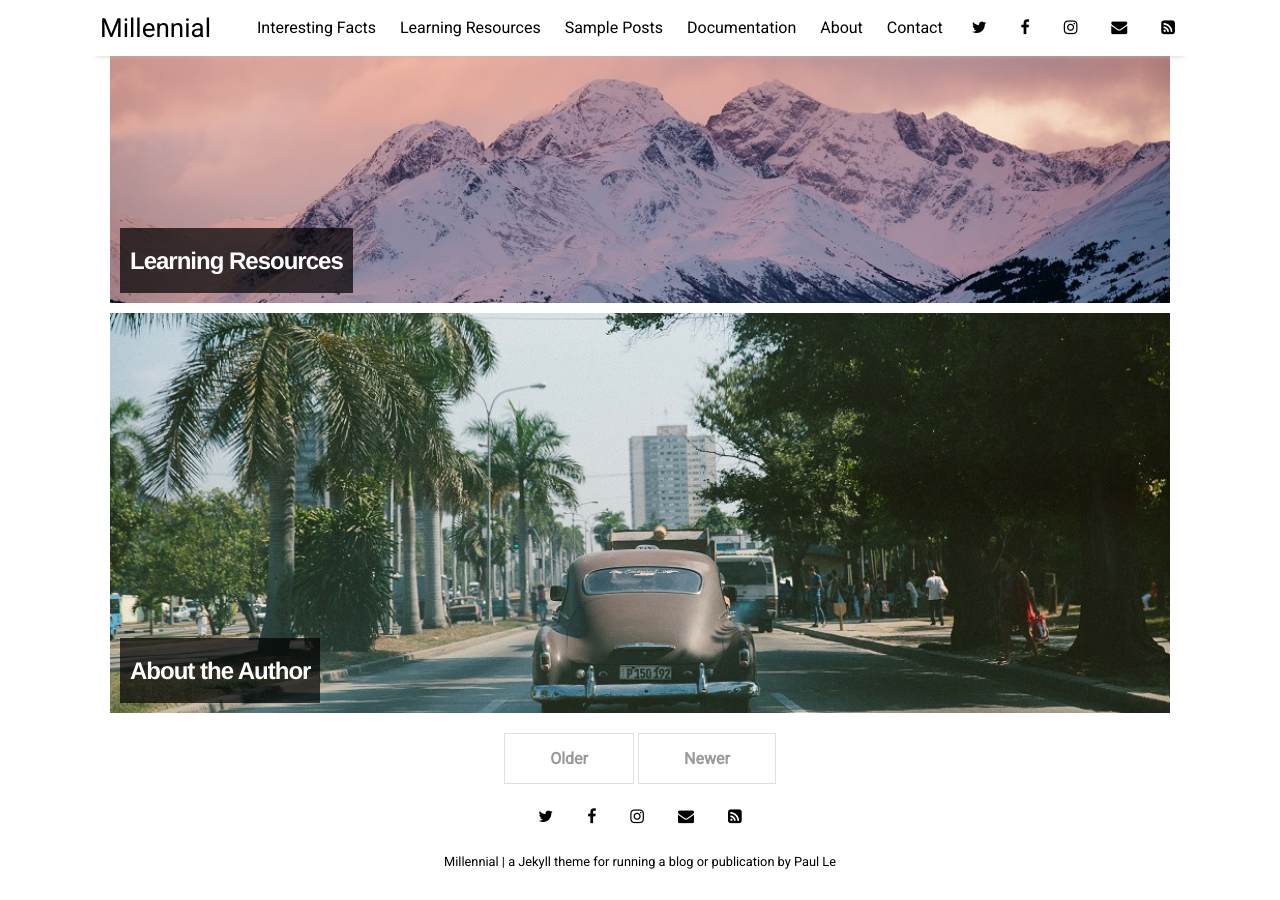
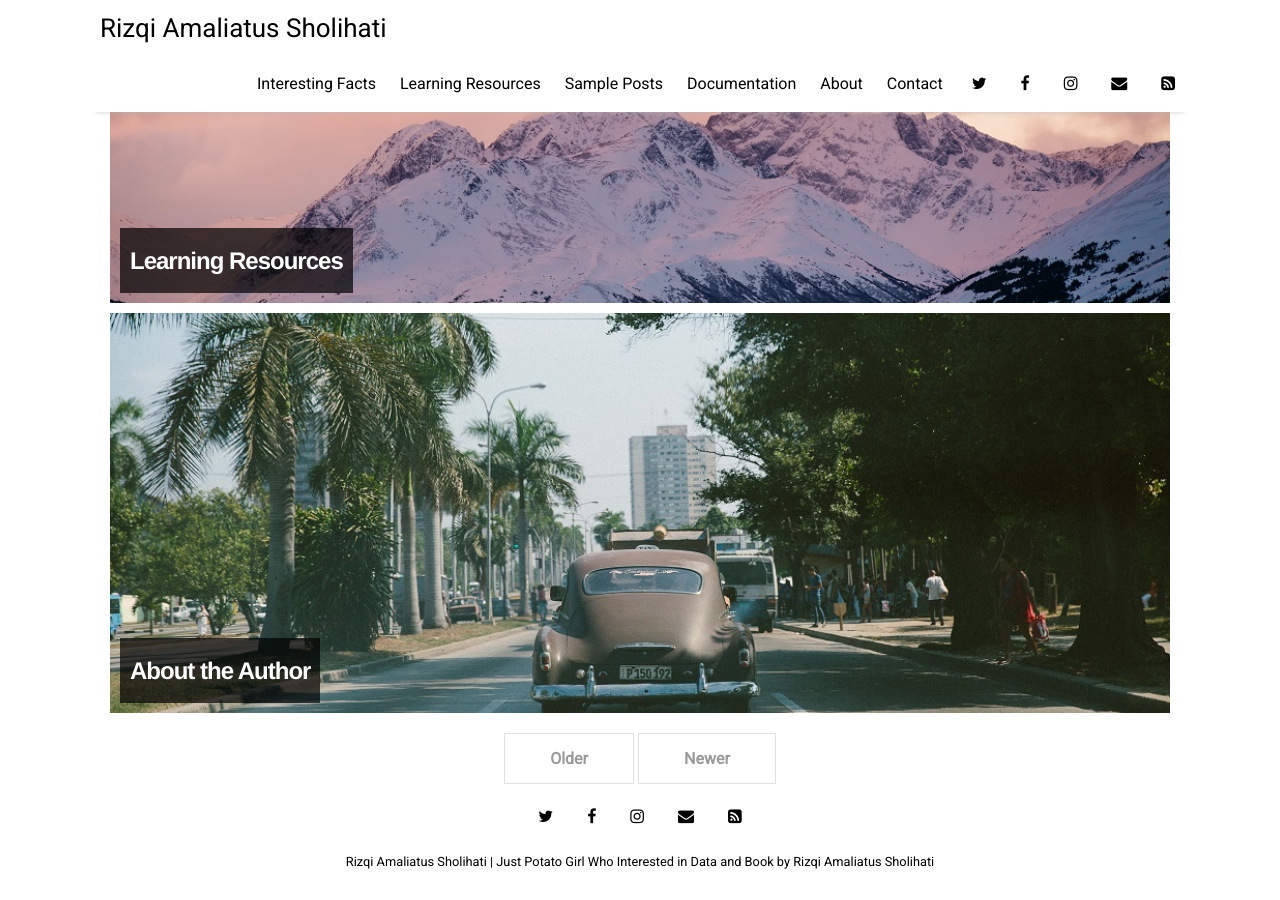
Before and after one commit to rizqiamaliatuss/rizqiamaliatuss.github.io, a Jekyll site: the page built from index.html, in a window 1280 px wide and 900 px high, scrolled down 1398 px. Built offline with Jekyll 4.4.1, drawn with Linux system fonts in a browser that asks for light colours; nearby versions of some CDN libraries; the list of posts is cut into pages by our own code.

Commit message:
Update _config.yml

```diff
--- a/_config.yml
+++ b/_config.yml
@@ -14,9 +14,9 @@ sass:
   style: :nested
 
 # Customise atom feed settings (this is where Jekyll-Feed gets configuration information)
-title:		           "Millennial"
-description:	       "a Jekyll theme for running a blog or publication"
-author:              "Paul Le"
+title:		           "Rizqi Amaliatus Sholihati"
+description:	       "Just Potato Girl Who Interested in Data and Book"
+author:              "Rizqi Amaliatus Sholihati"
 
 # RSS 2.0 can be used instead of Atom by uncommenting following two lines
 #feed:
```
